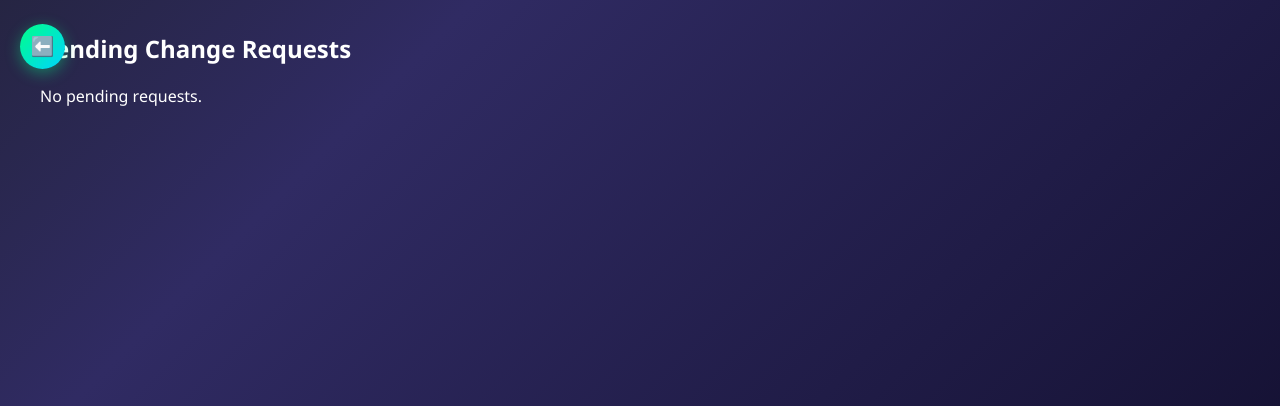
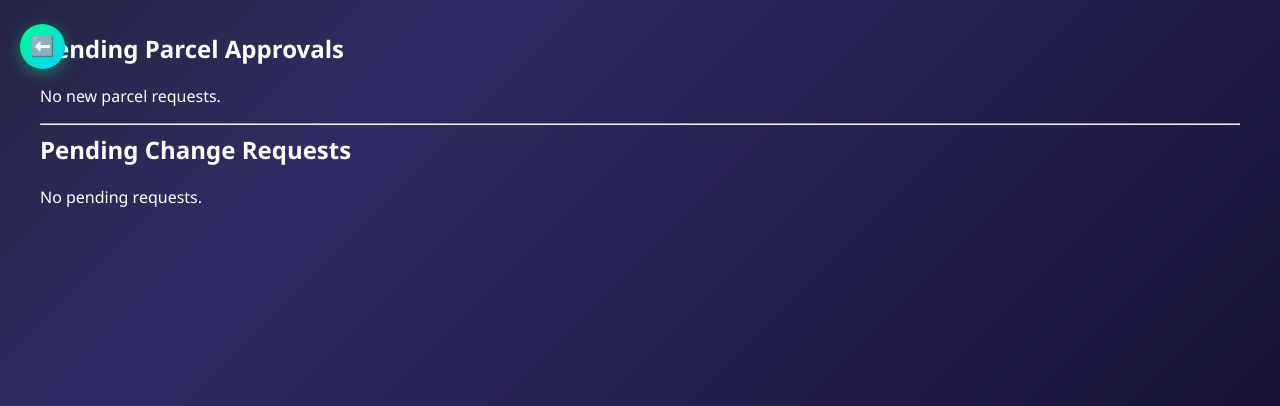
Before and after one commit to piyushrasne/trackswift-project, a Flask app: page /handle_requests in a window 1280 px wide. Shown: the part 66-472 px from the top of the page. Run offline with Flask 3, Linux system fonts and the light colour scheme; the visitor is signed in with stand-in values (Sample User, id 1).

Commit message:
Add files via upload

```diff
--- a/app.py
+++ b/app.py
@@ -1,22 +1,24 @@
-from flask import Flask, render_template, request, redirect, url_for, session, flash
-import json, os, datetime
+# Project main files are here i import flask and other required modules
+from flask import Flask, render_template, request, redirect, url_for, session, flash, jsonify
+import json, os, datetime, re, random
 from werkzeug.utils import secure_filename
 
+# Initialize the application
 app = Flask(__name__)
 app.secret_key = 'trackswift_secret'
 app.config['UPLOAD_FOLDER'] = os.path.join('static', 'uploads')
 
-# Ensure upload directory exists
+# Check if upload folder exists
 if not os.path.exists(app.config['UPLOAD_FOLDER']):
     os.makedirs(app.config['UPLOAD_FOLDER'])
 
-# Paths to JSON data files
+# Data file paths
 BASE_DIR = os.path.dirname(os.path.abspath(__file__))
 DATA_DIR = os.path.join(BASE_DIR, 'data')
 PARCEL_FILE = os.path.join(DATA_DIR, 'parcels.json')
 CHANGE_REQUESTS_FILE = os.path.join(DATA_DIR, 'change_requests.json')
 
-# Utility functions to load/save parcels
+# Helper function to get parcel data
 def load_parcels():
     if not os.path.exists(DATA_DIR):
         os.makedirs(DATA_DIR)
@@ -25,7 +27,7 @@ def load_parcels():
             json.dump([], f)
     with open(PARCEL_FILE, 'r') as f:
         data = json.load(f)
-        # Migration: Ensure all parcels have new fields
+        # Ensure data consistency
         for p in data:
             if 'image' not in p: p['image'] = ''
             if 'start_address' not in p: p['start_address'] = ''
@@ -34,11 +36,12 @@ def load_parcels():
             if 'current_location' not in p: p['current_location'] = p.get('address', '')
         return data
 
+# Helper function to save parcel data
 def save_parcels(parcels):
     with open(PARCEL_FILE, 'w') as f:
         json.dump(parcels, f, indent=4)
 
-# Utility functions to load/save change requests
+# Helper function to get change requests
 def load_change_requests():
     if not os.path.exists(DATA_DIR):
         os.makedirs(DATA_DIR)
@@ -48,23 +51,27 @@ def load_change_requests():
     with open(CHANGE_REQUESTS_FILE, 'r') as f:
         return json.load(f)
 
+# Helper function to save change requests
 def save_change_requests(requests):
     with open(CHANGE_REQUESTS_FILE, 'w') as f:
         json.dump(requests, f, indent=4)
 
-# Routes
+# --- Application Routes ---
+
+# Home Page
 @app.route('/')
 def home():
     return render_template('home.html')
 
+# Handle User Feedback
 @app.route('/feedback', methods=['POST'])
 def feedback():
     email = request.form.get('email')
     message = request.form.get('message')
-    # In a real app, save this or send email. For now, just flash.
     flash('Thank you for your feedback!')
     return redirect('/')
 
+# Tracking Page
 @app.route('/track', methods=['GET', 'POST'])
 def track():
     if request.method == 'POST':
@@ -73,13 +80,13 @@ def track():
 
         found_parcel = None
 
-        # Priority 1: Exact ID Match (Case Insensitive)
+        # Search by ID first
         for parcel in parcels:
             if parcel['id'].lower() == query:
                 found_parcel = parcel
                 break
 
-        # Priority 2: Partial Name Match (Case Insensitive)
+        # Search by Name if not found
         if not found_parcel:
             for parcel in parcels:
                 if query in parcel['name'].lower():
@@ -92,6 +99,7 @@ def track():
         return render_template('track.html', not_found=True)
     return render_template('track.html')
 
+# Handle Address Change Requests
 @app.route('/request_change', methods=['POST'])
 def request_change():
     request_data = {
@@ -106,6 +114,7 @@ def request_change():
     flash('Change Request Sent to Admin.')
     return redirect('/track')
 
+# Admin Login
 @app.route('/login', methods=['GET', 'POST'])
 def login():
     if request.method == 'POST':
@@ -115,6 +124,7 @@ def login():
         flash('Invalid credentials')
     return render_template('login.html')
 
+# Admin Dashboard
 @app.route('/dashboard')
 def dashboard():
     if not session.get('admin'):
@@ -123,6 +133,7 @@ def dashboard():
     requests_count = len(load_change_requests())
     return render_template('dashboard.html', parcels=parcels, requests_count=requests_count)
 
+# Add New Parcel Logic
 @app.route('/add_parcel', methods=['POST'])
 def add_parcel():
     if not session.get('admin'):
@@ -141,7 +152,7 @@ def add_parcel():
         'region': request.form['region'],
         'image': '',
         'tracking_history': [],
-        'current_location': request.form.get('start_address', '') # Default to start
+        'current_location': request.form.get('start_address', '')
     }
 
     if 'image' in request.files:
@@ -155,8 +166,7 @@ def add_parcel():
     save_parcels(parcels)
     return redirect('/dashboard')
 
-    return redirect('/dashboard')
-
+# Approve Parcel Request
 @app.route('/approve_parcel/<id>')
 def approve_parcel(id):
     if not session.get('admin'):
@@ -165,13 +175,13 @@ def approve_parcel(id):
     for p in parcels:
         if p['id'] == id:
             p['status'] = 'Pending Pickup'
-            # Add initial history event
             if not p['tracking_history']:
                 p['tracking_history'].append({'status': 'Request Approved', 'location': 'Admin Center', 'timestamp': datetime.datetime.now().strftime("%Y-%m-%d %H:%M")})
     save_parcels(parcels)
     flash('Parcel Request Approved!')
     return redirect('/dashboard')
 
+# Reject Parcel Request
 @app.route('/reject_parcel/<id>')
 def reject_parcel(id):
     if not session.get('admin'):
@@ -182,6 +192,7 @@ def reject_parcel(id):
     flash('Parcel Request Rejected.')
     return redirect('/dashboard')
 
+# Delete Parcel
 @app.route('/delete_parcel', methods=['POST'])
 def delete_parcel():
     if not session.get('admin'):
@@ -192,22 +203,21 @@ def delete_parcel():
     save_parcels(parcels)
     return redirect('/dashboard')
 
+# Create Parcel Page
 @app.route('/create_parcel', methods=['GET', 'POST'])
 def create_parcel():
     if request.method == 'POST':
-        # Auto-generate ID or let user pick? User prompt implies they fill info.
-        # Let's generate a simple ID based on timestamp
-        import random
+        # Generate random ID
         parcel_id = 'TRK' + str(random.randint(10000, 99999))
 
         new_parcel = {
             'id': parcel_id,
             'name': request.form['sender_name'],
             'status': 'Pending Approval',
-            'address': request.form['address'], # Delivery Address
+            'address': request.form['address'],
             'start_address': request.form['start_address'],
             'end_address': request.form['address'],
-            'price': 'Calculate...', # Placeholder
+            'price': 'Calculate...',
             'phone': request.form['phone'],
             'email': request.form['email'],
             'payment_type': 'TBD',
@@ -230,6 +240,7 @@ def create_parcel():
         return render_template('create_parcel.html', success=True, tracking_id=parcel_id)
     return render_template('create_parcel.html')
 
+# Edit Parcel Details
 @app.route('/edit_parcel/<id>', methods=['GET', 'POST'])
 def edit_parcel(id):
     if not session.get('admin'):
@@ -242,25 +253,22 @@ def edit_parcel(id):
         return "Parcel not found", 404
 
     if request.method == 'POST':
-        # Update fields
         parcel['status'] = request.form['status']
         parcel['current_location'] = request.form['current_location']
         parcel['start_address'] = request.form['start_address']
         parcel['end_address'] = request.form['end_address']
 
-        # Add new tracking update if provided
+        # Add tracking history
         new_status_header = request.form.get('new_status_header')
         if new_status_header:
             new_desc = request.form.get('new_description', '')
-            new_date = request.form.get('new_date') # Format: YYYY-MM-DD
-            new_time = request.form.get('new_time') # Format: HH:MM
+            new_date = request.form.get('new_date')
+            new_time = request.form.get('new_time')
 
-            # Format timestamp nicely: "Fri, 30th Jan '26 - 6:28pm"
-            # For simplicity, we'll try to parse and reformat, or fallback to input
+            # Format date and time
             formatted_ts = f"{new_date} {new_time}"
             try:
                 dt_obj = datetime.datetime.strptime(f"{new_date} {new_time}", "%Y-%m-%d %H:%M")
-                 # Custom formatting
                 day = dt_obj.day
                 suffix = "th" if 11 <= day <= 13 else {1: "st", 2: "nd", 3: "rd"}.get(day % 10, "th")
                 formatted_ts = dt_obj.strftime(f"%a, {day}{suffix} %b '%y - %I:%M%p").lower()
@@ -281,6 +289,7 @@ def edit_parcel(id):
 
     return render_template('edit_parcel.html', parcel=parcel)
 
+# Handle Admin Requests
 @app.route('/handle_requests', methods=['GET', 'POST'])
 def handle_requests():
     if not session.get('admin'):
@@ -309,6 +318,7 @@ def handle_requests():
         return redirect('/handle_requests')
     return render_template('handle_requests.html', requests=requests, parcels=parcels)
 
+# Print Label
 @app.route('/print_label/<id>')
 def print_label(id):
     if not session.get('admin'):
@@ -319,14 +329,13 @@ def print_label(id):
         return "Parcel not found", 404
     return render_template('print_label.html', parcel=parcel, date=datetime.datetime.now().strftime("%Y-%m-%d"))
 
+# Logout
 @app.route('/logout')
 def logout():
     session.pop('admin', None)
     return redirect('/')
 
-from flask import jsonify
-import re
-
+# Helper function for Chatbot API
 @app.route('/api/chat', methods=['POST'])
 def chat_api():
     data = request.get_json()
@@ -335,7 +344,7 @@ def chat_api():
     if not message:
         return jsonify({'reply': "I didn't catch that. Could you say it again?"})
 
-    # Regex for Tracking ID (TRK + digits)
+    # Look for tracking ID in message
     tracking_match = re.search(r'(TRK\d+)', message, re.IGNORECASE)
 
     if tracking_match:
@@ -354,7 +363,7 @@ def chat_api():
         else:
             return jsonify({'reply': f"❌ I couldn't find any parcel with ID **{tracking_id}**. Please check and try again."})
 
-    # General AI Responses
+    # Standard responses
     msg_lower = message.lower()
 
     if 'track' in msg_lower or 'status' in msg_lower:
@@ -377,6 +386,5 @@ def chat_api():
 
 
 if __name__ == "__main__":
-    import os
     port = int(os.environ.get("PORT", 3000))
     app.run(host="0.0.0.0", port=port)
--- a/static/css/style.css
+++ b/static/css/style.css
@@ -1,3 +1,5 @@
+/* Stylesheet Developed by Me */
+
 :root {
     --bg-color: #0f0c29;
     --bg-gradient: linear-gradient(315deg, #0f0c29 0%, #302b63 74%, #24243e 100%);
@@ -20,7 +22,7 @@ body {
     min-height: 100vh;
 }
 
-/* Navbar */
+/* --- Navigation Styles --- */
 .navbar {
     background: rgba(0, 0, 0, 0.3);
     backdrop-filter: blur(10px);
@@ -55,14 +57,13 @@ body {
     color: var(--primary);
 }
 
-/* Layout */
+/* --- Layout Components --- */
 .container {
     padding: 2rem;
     max-width: 1200px;
     margin: 0 auto;
 }
 
-/* Glass Panel */
 .glass-panel,
 .glass-panel-light,
 .glass-table {
@@ -74,27 +75,25 @@ body {
     box-shadow: 0 8px 32px 0 rgba(0, 0, 0, 0.37);
     margin-bottom: 2rem;
     overflow-x: auto;
-    /* Allow scroll if table is wide */
 }
 
-/* Better Table Styles */
+/* Table Design */
 th,
 td {
     padding: 12px 15px;
     text-align: left;
     border-bottom: 1px solid rgba(255, 255, 255, 0.1);
     white-space: nowrap;
-    /* Prevent wrapping mixing up rows */
 }
 
-/* Headings */
+/* Typography */
 h2,
 h3 {
     margin-top: 0;
     color: var(--text-main);
 }
 
-/* Forms & Inputs */
+/* Form Elements */
 input,
 select,
 textarea {
@@ -116,7 +115,7 @@ textarea:focus {
     border-color: var(--primary);
 }
 
-/* Buttons */
+/* Interactive Buttons */
 .animated-button,
 .cta-btn,
 .search-btn,
@@ -153,7 +152,7 @@ textarea:focus {
     padding: 8px 12px;
 }
 
-/* Home Page */
+/* --- Page Specific: Home --- */
 .hero-section {
     display: flex;
     align-items: center;
@@ -203,7 +202,7 @@ textarea:focus {
     margin-bottom: 1rem;
 }
 
-/* Tracking Page */
+/* --- Page Specific: Tracking & Status --- */
 .status-card {
     position: relative;
     overflow: hidden;
@@ -277,7 +276,6 @@ textarea:focus {
     left: 0;
     height: 100%;
     width: 60%;
-    /* Dynamic based on status in real app */
     background: var(--primary);
     animation: growLine 2s ease-out forwards;
 }
@@ -286,11 +284,9 @@ textarea:focus {
     position: absolute;
     top: -15px;
     left: 60%;
-    /* Matches width */
     font-style: normal;
     font-size: 1.5rem;
     transform: scaleX(-1) translateX(50%);
-    /* Flip truck to face right */
     animation: moveTruck 2s ease-out forwards;
 }
 
@@ -314,7 +310,7 @@ textarea:focus {
     }
 }
 
-/* Timeline */
+/* Timeline Styles */
 .timeline {
     list-style: none;
     padding: 0;
@@ -344,7 +340,7 @@ textarea:focus {
     color: var(--text-muted);
 }
 
-/* Chat Widget */
+/* --- Chat Support Widget --- */
 .ai-chat-widget {
     position: fixed;
     bottom: 30px;
@@ -409,7 +405,6 @@ textarea:focus {
     background: var(--primary);
     color: black;
     margin-left: auto;
-    /* Align right */
 }
 
 .chat-input input {
@@ -419,7 +414,7 @@ textarea:focus {
     margin: 0;
 }
 
-/* Animations */
+/* --- Animation Keyframes --- */
 @keyframes float {
 
     0%,
@@ -498,14 +493,13 @@ textarea:focus {
     animation-delay: 0.6s;
 }
 
-/* Branding Widget */
+/* --- Branding Components --- */
 .branding-widget {
     position: fixed;
     bottom: 20px;
     left: 20px;
     z-index: 1000;
     pointer-events: none;
-    /* Let clicks pass through if not on link */
 }
 
 .branding-content {
@@ -517,6 +511,7 @@ textarea:focus {
     pointer-events: auto;
     animation: slideInCorner 1s ease-out;
     box-shadow: 0 10px 30px rgba(0, 0, 0, 0.5);
+    position: relative;
 }
 
 .brand-name {
@@ -567,7 +562,7 @@ textarea:focus {
     }
 }
 
-/* Incoming Requests Dashboard */
+/* --- Dashboard Specifics --- */
 .incoming-requests {
     margin-bottom: 30px;
 }
@@ -582,7 +577,6 @@ textarea:focus {
 .request-card {
     background: rgba(255, 255, 255, 0.05);
     border-left: 4px solid #f1c40f;
-    /* Yellow for pending */
 }
 
 .req-header {
@@ -631,18 +625,13 @@ textarea:focus {
     flex: 1;
 }
 
-/* Secure Mode Placeholder */
+/* Secure Mode Display */
 .parcel-placeholder.secure-mode {
     border: 2px dashed var(--primary);
     background: rgba(0, 255, 136, 0.1);
 }
 
-/* Branding Close Button */
-.branding-content {
-    position: relative;
-    /* For absolute positioning of close btn */
-}
-
+/* Branding & UI Controls */
 .close-brand {
     position: absolute;
     top: -8px;
@@ -667,7 +656,7 @@ textarea:focus {
     background: #ff3333;
 }
 
-/* Floating Back Button */
+/* Navigation: Floating Back Button */
 .floating-back-btn {
     position: fixed;
     top: 90px;
@@ -693,7 +682,7 @@ textarea:focus {
     box-shadow: 0 6px 20px rgba(0, 255, 136, 0.6);
 }
 
-/* Success Message */
+/* Alerts and Messages */
 .success-message {
     text-align: center;
     background: rgba(46, 204, 113, 0.2);
@@ -718,7 +707,7 @@ textarea:focus {
     font-family: monospace;
 }
 
-/* Vertical Timeline */
+/* History Timeline Vertical */
 .timeline-vertical {
     list-style: none;
     padding: 0;
--- a/templates/edit_parcel.html
+++ b/templates/edit_parcel.html
@@ -1,3 +1,4 @@
+<!-- Parcel Editing Page Developed by Me -->
 {% extends "base.html" %}
 
 {% block content %}
@@ -7,6 +8,7 @@
     <div class="split-view">
         <div class="edit-form-section">
             <form action="/edit_parcel/{{ parcel.id }}" method="POST">
+                <!-- Parcel Details Update -->
                 <h3>Details</h3>
                 <div class="form-group">
                     <label>Current Status</label>
@@ -38,6 +40,7 @@
                     <input type="text" name="current_location" value="{{ parcel.current_location }}">
                 </div>
 
+                <!-- History Update Section -->
                 <h3>Update Tracking</h3>
                 <div class="form-group">
                     <label>New Status Header</label>
@@ -74,6 +77,7 @@
             </form>
         </div>
 
+        <!-- Preview Section -->
         <div class="preview-section">
             {% if parcel.image %}
             <h3>Parcel Image</h3>
--- a/templates/handle_requests.html
+++ b/templates/handle_requests.html
@@ -1,5 +1,42 @@
+<!-- Request Management Page Developed by Me -->
 {% extends 'base.html' %}
 {% block content %}
+<h2>Pending Parcel Approvals</h2>
+{% set pending_found = false %}
+{% for parcel in parcels %}
+{% if parcel.status == 'Pending Approval' %}
+{% set pending_found = true %}
+<div class="result glass-panel-light">
+    <!-- Request Header -->
+    <div class="parcel-request-header">
+        <h4>📦 Parcel ID: {{ parcel.id }}</h4>
+        <span class="timestamp">{{ parcel.tracking_history[0].timestamp if parcel.tracking_history else 'Just Now'
+            }}</span>
+    </div>
+    <!-- Request Details -->
+    <div class="parcel-request-details">
+        <p><strong>Sender:</strong> {{ parcel.name }}</p>
+        <p><strong>From:</strong> {{ parcel.start_address }} ➡ <strong>To:</strong> {{ parcel.address }}</p>
+        <p><strong>Phone:</strong> {{ parcel.phone }} | <strong>Email:</strong> {{ parcel.email }}</p>
+        {% if parcel.image %}
+        <p><a href="{{ url_for('static', filename=parcel.image) }}" target="_blank">📸 View Image</a></p>
+        {% endif %}
+    </div>
+    <!-- Actions -->
+    <div class="action-buttons">
+        <a href="/approve_parcel/{{ parcel.id }}" class="animated-button primary-btn">Approve</a>
+        <a href="/reject_parcel/{{ parcel.id }}" class="animated-button danger-btn">Reject</a>
+    </div>
+</div>
+{% endif %}
+{% endfor %}
+
+{% if not pending_found %}
+<p>No new parcel requests.</p>
+{% endif %}
+
+<hr class="divider">
+
 <h2>Pending Change Requests</h2>
 {% if requests %}
 {% for req in requests %}
--- a/templates/print_label.html
+++ b/templates/print_label.html
@@ -1,3 +1,4 @@
+<!-- Shipping Label Template Developed by Me -->
 <!DOCTYPE html>
 <html lang="en">
 
@@ -63,11 +64,13 @@
 </head>
 
 <body>
+    <!-- Label Header -->
     <div class="header">
         <div class="logo">TrackSwift 📦</div>
         <div>Standard Delivery</div>
     </div>
 
+    <!-- Receiver & Sender Info -->
     <div class="row">
         <div class="box">
             <strong>FROM:</strong><br>
@@ -82,6 +85,7 @@
         </div>
     </div>
 
+    <!-- Parcel Details -->
     <div class="row">
         <div class="box">
             <strong>DETAILS:</strong><br>
@@ -103,6 +107,7 @@
     </div>
     {% endif %}
 
+    <!-- Barcode Section -->
     <div class="barcode">
         <h1>{{ parcel.id }}</h1>
         <p>* SCAN FOR DETAILS *</p>
```
Also changed, not shown: static/js/script.js (+7 -1 lines), templates/base.html (+9 -3 lines), templates/create_parcel.html (+5 -2 lines), templates/dashboard.html (+3 -9 lines), templates/home.html (+12 -11 lines), templates/login.html (+22 -5 lines), templates/track.html (+11 -11 lines), data/parcels.json. Lines whose indentation alone changed are shown as unchanged.
